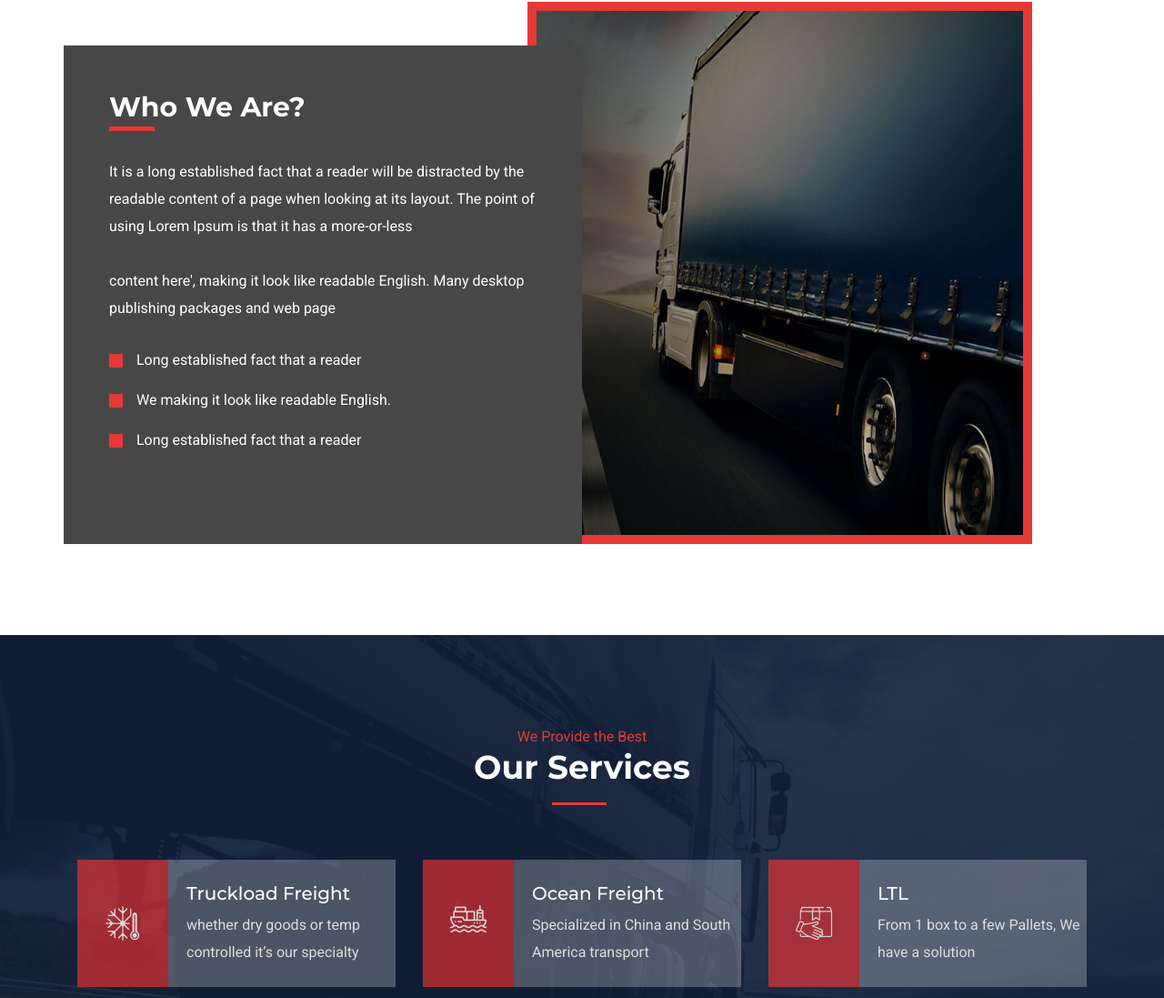
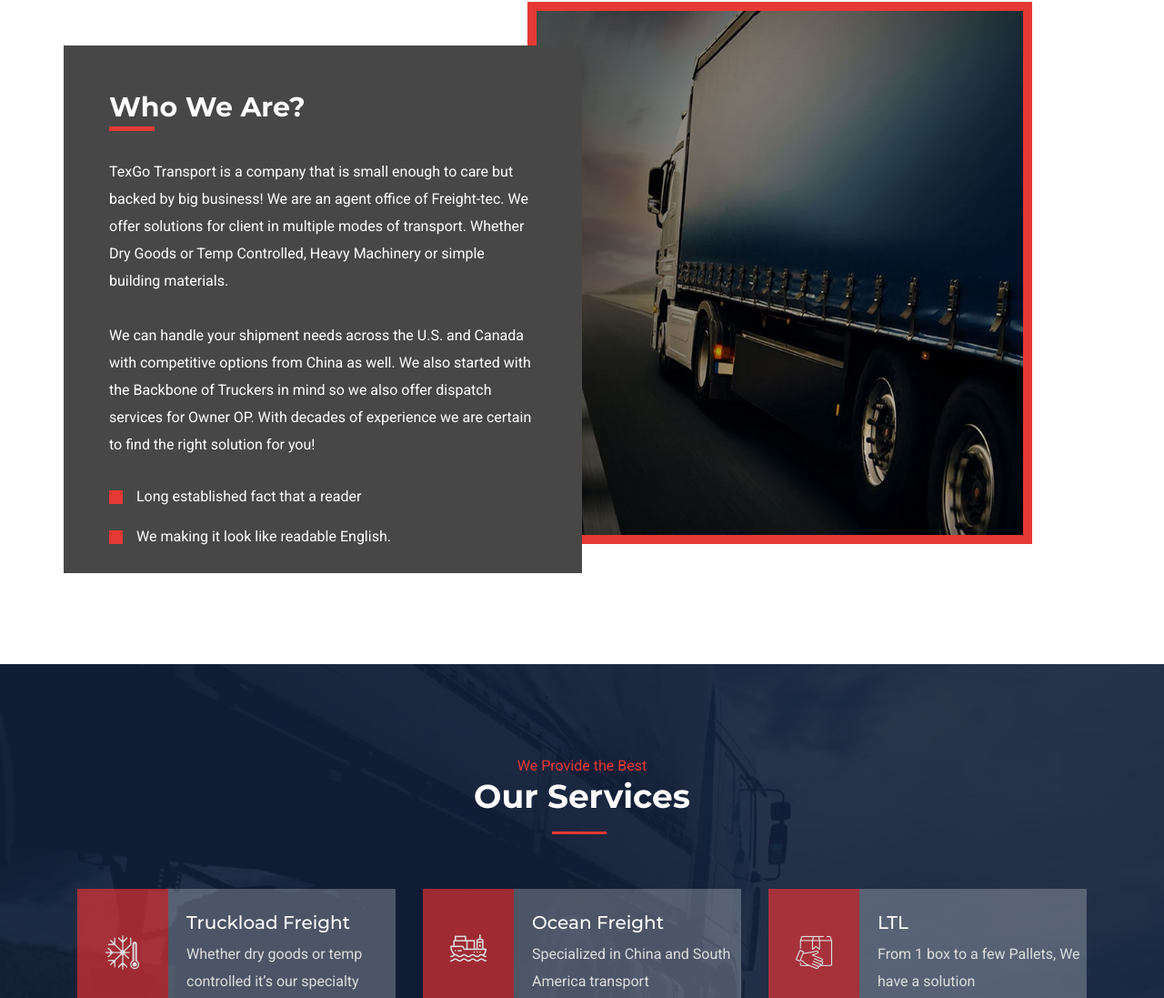
Before and after one commit to jacastrorug/TexgoApp, a Gatsby site: page / in a window 1280 px wide. Shown: the part 998-2095 px from the top of the page at 91% size. Built offline with nearby package versions, Linux system fonts and the light colour scheme; Gatsby itself is replaced by a stand-in of ours.

Commit message:
Fix release 3

```diff
--- a/src/components/ServiceArea/index.js
+++ b/src/components/ServiceArea/index.js
@@ -19,7 +19,7 @@
               </div>
               <div className="service-text">
                 <h3>Truckload Freight</h3>
-                <p>whether dry goods or temp controlled it’s our specialty</p>
+                <p>Whether dry goods or temp controlled it’s our specialty</p>
               </div>
             </div>
           </div>
--- a/src/components/about/index.js
+++ b/src/components/about/index.js
@@ -13,17 +13,20 @@
             <div className="wpo-about-content">
               <h2>Who We Are?</h2>
               <p>
-                It is a long established fact that a reader will be distracted
-                by the readable content of a page when looking at its layout.
-                The point of using Lorem Ipsum is that it has a more-or-less
+              TexGo Transport is a company that is small enough to care but backed
+              by big business! We are an agent office of Freight-tec. We offer solutions
+              for client in multiple modes of transport. Whether Dry Goods or Temp Controlled,
+              Heavy Machinery or simple building materials.
               </p>
               <p>
-                content here', making it look like readable English. Many
-                desktop publishing packages and web page
+              We can handle your shipment needs
+              across the U.S. and Canada with competitive options from China as well.
+              We also started with the Backbone of Truckers in mind so we also offer dispatch
+              services for Owner OP. With decades of experience we are certain to find the right
+              solution for you!
               </p>
               <span>Long established fact that a reader</span>
               <span>We making it look like readable English.</span>
-              <span>Long established fact that a reader</span>
             </div>
             <div className="signature-section"></div>
           </div>
--- a/src/pages/customers.js
+++ b/src/pages/customers.js
@@ -8,7 +8,7 @@
   return (
     <Layout>
       <SEO title="Customer" />
-      <Breadcumb bdtitle={"Our Customers"} bdsub={"Customer"} />
+      <Breadcumb bdtitle={"Customers"} bdsub={"Customer"} />
     </Layout>
   );
 };
```
Also changed, not shown: src/components/about2/index.js (+11 -2 lines).
